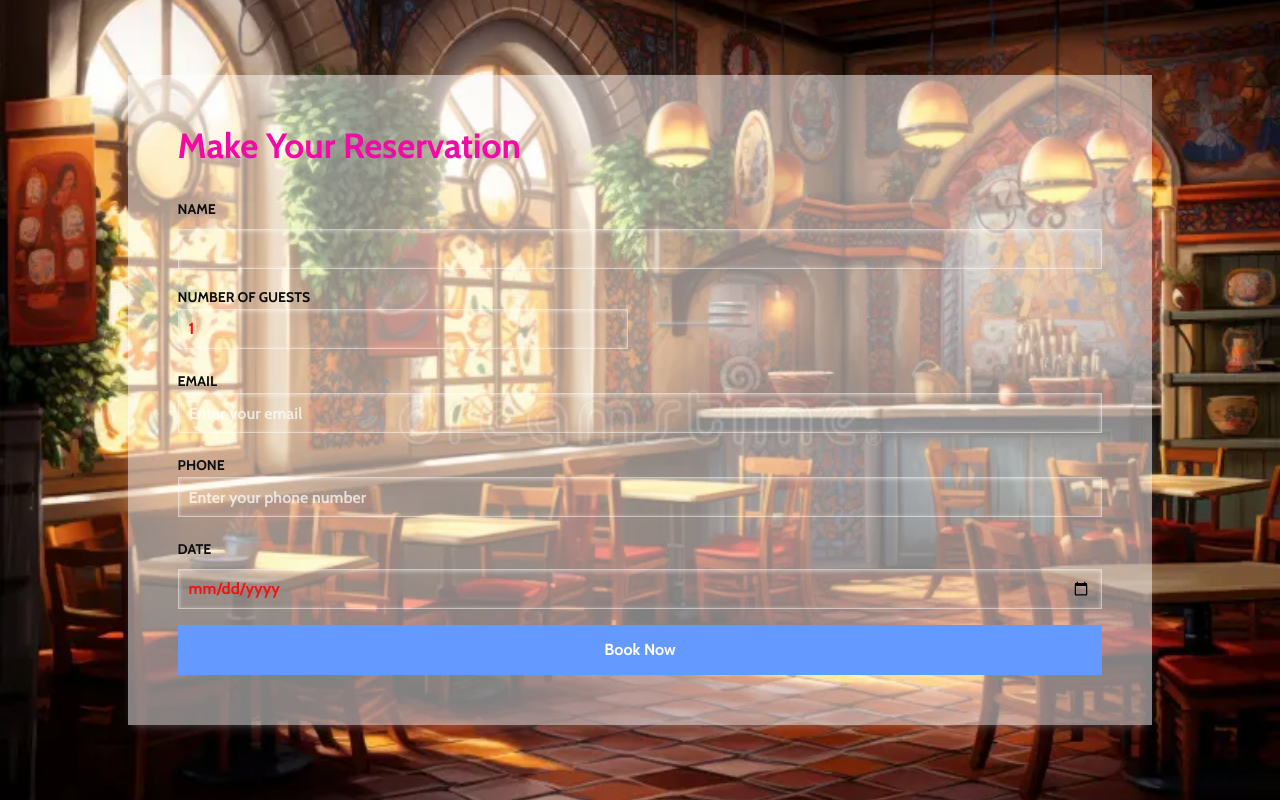
After one commit to afrozahoquesumiya/Web_Program_Project, a PHP site: page /booking.php in a window 1280 px wide. The commit adds this page. Run offline with PHP 8.4, Linux system fonts and the light colour scheme.

Commit message:
added some work

```diff
--- /dev/null
+++ b/webprogramming25/src/booking.php
@@ -0,0 +1,77 @@
+<!DOCTYPE html>
+<html lang="en">
+
+<head>
+	<meta charset="utf-8">
+	<meta http-equiv="X-UA-Compatible" content="IE=edge">
+	<meta name="viewport" content="width=device-width, initial-scale=1">
+	<!-- The above 3 meta tags *must* come first in the head; any other head content must come *after* these tags -->
+
+	<title>Booking Form HTML Template</title>
+
+	<!-- Google font -->
+	<link href="https://fonts.googleapis.com/css?family=Cabin:400,700" rel="stylesheet">
+
+	<!-- Bootstrap -->
+	<link rel="stylesheet" href="https://cdn.jsdelivr.net/npm/bootstrap@5.3.0/dist/css/bootstrap.min.css" />
+
+	<!-- Custom stlylesheet -->
+	<link type="text/css" rel="stylesheet" href="css/booking.css" />
+
+<meta name="robots" content="noindex, follow">
+</head>
+
+<body>
+	<div id="booking" class="section">
+		<div class="section-center">
+			<div class="container">
+				<div class="row">
+					<div class="booking-form">
+						<form class="the_form">
+							<div class="form-header">
+								<h2>Make your reservation</h2>
+							</div>
+							<div class="mb-3">
+                    <label for="name" class="form-label">Name</label>
+                    <input type="text" class="form-control" id="name">
+                            </div>
+							<div class="row">
+								<div class="col-md-6">
+									<div class="form-group">
+										<span class="form-label">Number of Guests</span>
+										<select class="form-control">
+											<option>1</option>
+											<option>2</option>
+											<option>3</option>
+                                            <option>4</option>
+                                            <option>5</option>
+                                            <option>6</option>
+                                            <option>7</option>
+										</select>
+										<span class="select-arrow"></span>
+									</div>
+								</div>
+
+							<div class="form-group">
+								<span class="form-label">Email</span>
+								<input class="form-control" type="email" placeholder="Enter your email">
+							</div>
+							<div class="form-group">
+								<span class="form-label">Phone</span>
+								<input class="form-control" type="tel" placeholder="Enter your phone number">
+							</div>
+                            <div class="mb-3">
+                    <label for="date" class="form-label">Date</label>
+                    <input type="date" class="form-control" id="date">
+                            </div>
+							<div class="form-btn">
+								<button class="submit-btn">Book Now</button>
+							</div>
+						</form>
+					</div>
+				</div>
+			</div>
+		</div>
+	</div>
+</body>
+</html>
--- /dev/null
+++ b/webprogramming25/src/css/booking.css
@@ -0,0 +1,113 @@
+.section {
+    position: relative;
+    height: 100vh;
+    background-image: url('../images/reservation.webp');
+    background-size: cover;
+    background-position: center;
+}
+
+.section .section-center {
+    display: flex;
+    justify-content: center;
+    align-items: center;
+    height: 100%;
+}
+
+#booking {
+    font-family: 'Cabin', sans-serif;
+    background-color: transparent; /* Made transparent */
+}
+
+.booking-form {
+    display: flex;
+    flex-wrap: nowrap;
+    justify-content: space-evenly;
+    align-items: center;
+    width: fit-content;
+    margin: auto;
+    background-color: rgba(255, 255, 255, 0.5); /* Semi-transparent background */
+    background-size: contain;
+    padding: 50px;
+    box-shadow: 0px 5px 10px -5px rgba(244, 236, 236, 0.3);
+}
+
+.theform {
+    display: flex;
+    flex-wrap: nowrap;
+    justify-content: space-evenly;
+    align-items: center;
+    max-width: 80%;
+    width: 100%;
+    margin: auto;
+    background-color: rgba(255, 255, 255, 0.3); /* Semi-transparent */
+    box-shadow: 0px 5px 10px -5px rgba(0, 0, 0, 0.3);
+    margin-left: 250px;
+    padding: 30px;
+    border: 1px solid rgba(255, 255, 255, 0.3); /* Light border for better visibility */
+    border-left: 0px;
+}
+
+.booking-form .form-header {
+    margin-bottom: 30px;
+}
+
+.booking-form .form-header h2 {
+    margin: 0;
+    margin-bottom: 0px;
+    font-weight: 700;
+    color: #f409a6;
+    font-size: 35px;
+    text-transform: capitalize;
+}
+
+.booking-form .form-group {
+    position: relative;
+    margin-bottom: 20px;
+}
+
+.booking-form .form-control {
+    background-color: transparent; /* Transparent input fields */
+    height: 40px;
+    padding: 0px 10px;
+    border-radius: 0px;
+    transition: 0.2s;
+    color: #f71010; /* Changed text color to white */
+    border: 1px solid rgba(255, 255, 255, 0.5); /* Light white border */
+    font-size: 16px;
+    font-weight: 700;
+    box-shadow: inset 0 1px 4px rgba(255, 255, 255, 0.5);
+}
+
+.booking-form .form-control::placeholder {
+    color: rgba(255, 255, 255, 0.7); /* Light white placeholder */
+}
+
+.booking-form .form-label {
+    color: #0c0c0c; /* White text */
+    font-weight: 700;
+    transition: 0.2s;
+    text-transform: uppercase;
+    line-height: 24px;
+    height: 24px;
+    font-size: 14px;
+    z-index: 1;
+}
+
+.booking-form .submit-btn {
+    color: #fff;
+    background-color: #6499ff;
+    font-weight: 700;
+    padding: 13px 35px;
+    font-size: 16px;
+    border: none;
+    width: 100%;
+}
+
+@media only screen and (max-width: 480px) {
+    .booking-form > .booking-bg {
+        display: none;
+    }
+    .booking-form > form {
+        margin-left: 0px;
+    }
+}
```
Also changed, not shown: webprogramming25/src/header.php (+3 -14 lines), webprogramming25/src/includes/db.php (added, +19 -0 lines), webprogramming25/src/index.php (+81 -27 lines), webprogramming25/src/menu.php (+42 -2 lines), webprogramming25/src/about.php (deleted), webprogramming25/src/images/reservation.webp (added).
